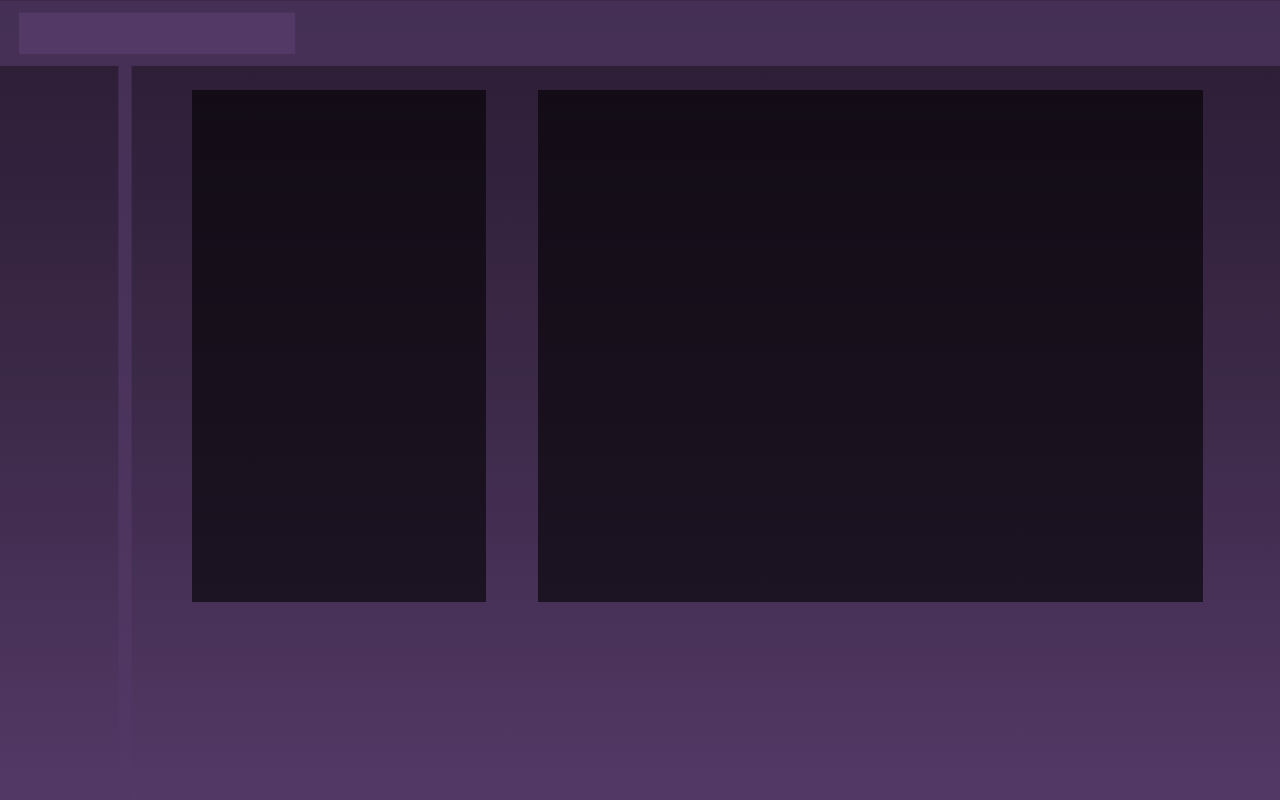
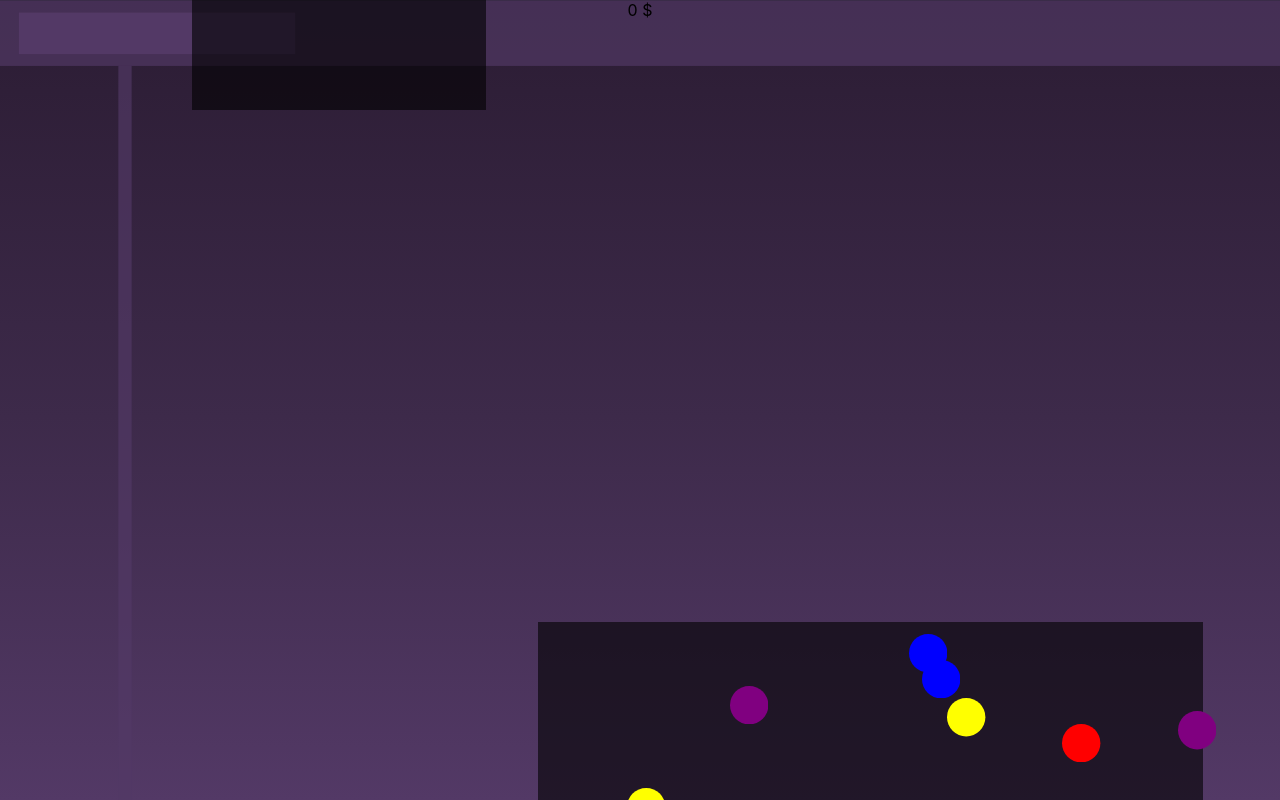
Before and after one commit to bugri99/ColorClicker, a React (Create React App) app: page / in a window 1280 px wide. Shown: the top 800 px of the page. Built offline with nearby package versions, Linux system fonts and the light colour scheme.

Commit message:
updated main

```diff
--- a/src/App.js
+++ b/src/App.js
@@ -1,21 +1,160 @@
-import './App.css';
-import Game from './components/Game';
-import Circle from './components/Circle'
+import { useState } from "react";
+import "./App.css";
 
 function App() {
-  document.body.style.overflow = "hidden"
-  let circle = new Circle();
+  document.body.style.overflow = "hidden";
+  const [count, setCount] = useState(0);
+  let ctr = 0;
+  const [multiplier, setMultiplier] = useState(1);
+  const [machines, setMachines] = useState(0);
+  const [income, setIncome] = useState(0);
+
+  function getRandom(min, max) {
+    min = Math.ceil(min);
+    max = Math.floor(max);
+    return Math.floor(Math.random() * (max - min) + min);
+  }
+
+  function renderCircle(xPos, yPos, direction, value, color) {
+    const id = (ctr++).toString();
+    function handleClick() {
+      setCount((prev) => prev + value * multiplier);
+      const el = document.getElementById(id);
+      el.style.display = "none";
+    }
+    return (
+      <svg
+        className="circle"
+        id={id}
+        onClick={handleClick}
+        style={{
+          left: `calc(${xPos}vw - 2vw)`,
+          top: `calc(${yPos}vw - 2vw)`,
+          width: '3vw',
+          height: '3vw',
+          position: "absolute",
+        }}
+      >
+        <circle cx={"50%"} cy={"50%"} r={"50%"} fill={color} />
+      </svg>
+    );
+  }
+  const colors = [
+    new Color("white", 10),
+    new Color("green", 25),
+    new Color("blue", 50),
+    new Color("pink", 75),
+    new Color("purple", 100),
+    new Color("yellow", 150),
+    new Color("red", 300),
+  ];
+
+  function renderCircles(buffAmount) {
+    const circleBuffer = [];
+    for (let i = 0; i < buffAmount; i++) {
+      let color = colors[Math.floor(Math.random() * colors.length)];
+      let circle = renderCircle(
+        getRandom(3, 53),
+        getRandom(3, 40),
+        getRandom(0, 360),
+        color.points,
+        color.name
+      );
+      circleBuffer.push(circle);
+    }
+    return circleBuffer;
+  }
+  const [circles] = useState(renderCircles(15));
+
+
+  function renderMultiplierPlusButton() {
+    function handleClick() {
+      setMultiplier((prev) => prev + 1);
+    }
+    return (
+      <div className="Plus-ButtonMtp" onClick={handleClick}/>
+    );
+  }
+  function renderMachinesPlusButton() {
+    function handleClick() {
+      setMachines((prev) => prev + 1);
+    }
+    return (
+      <div className="Plus-ButtonMch" onClick={handleClick}/>
+    );
+  }
+  function renderPowerUp(row, col) {
+    function handleClick() {
+      //TODO
+    }
+    return (
+      <div className="PowerUp" onClick={handleClick}  style={{
+        left: `calc(${1 + col * 13.5}vw)`,
+        top: `calc(${30.5 + row * 13}vh)`,
+        width: '16vw',
+        height: '11.5vh',
+        position: "absolute",
+      }}/>
+    );
+  }
+  function renderPowerUps() {
+    const powerUpBuffer = [];
+    for (let i = 0; i < 2; i++) {
+      for (let j = 0; j < 4; j++) {
+        let powerUp = renderPowerUp(j, i);
+        powerUpBuffer.push(powerUp);
+      }
+  }
+  return powerUpBuffer;
+  }
+
+
   return (
     <div className="App">
       <header className="App-header">
-      <div className='App-game'>
-      <Game />
+        <div className="App-currency">{count} $</div>
+        <div className="App-upgrades">
+          <div className="Upgrades-colorValue">
+            Farben-Wert:
+          </div>
+          <div className="Upgrades-multiplier">x{multiplier}</div>
+          {renderMultiplierPlusButton()}
+          <div className="Upgrades-machines">
+            Maschinen:
+          </div>
+          <div className="Upgrades-machineAmount">{machines}</div>
+          {renderMachinesPlusButton()}
+          <div className="Upgrades-income">
+            Einkommen:
+          </div>
+          <div className="Upgrades-incomeAmount">{income} $/s</div>
+          <div className="Upgrades-splitBar"/>
+          <div className="Upgrades-powerUps">{renderPowerUps()}</div>
         </div>
-        <div className='App-upgrades'>
-        </div>
+        <div className="App-game">{circles}</div>
+
+
       </header>
     </div>
   );
 }
 
 export default App;
+
+class Color {
+  name;
+  points;
+
+  constructor(name, points) {
+    this.name = name;
+    this.points = points;
+  }
+
+  static get name() {
+    return this.name;
+  }
+
+  static get points() {
+    return this.points;
+  }
+}
```
